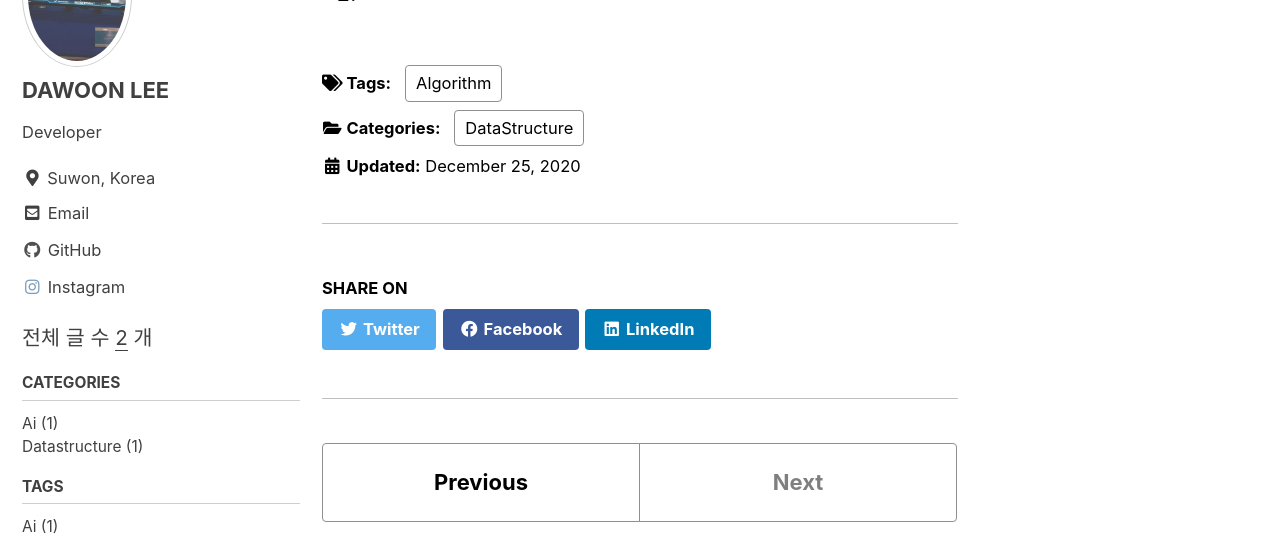
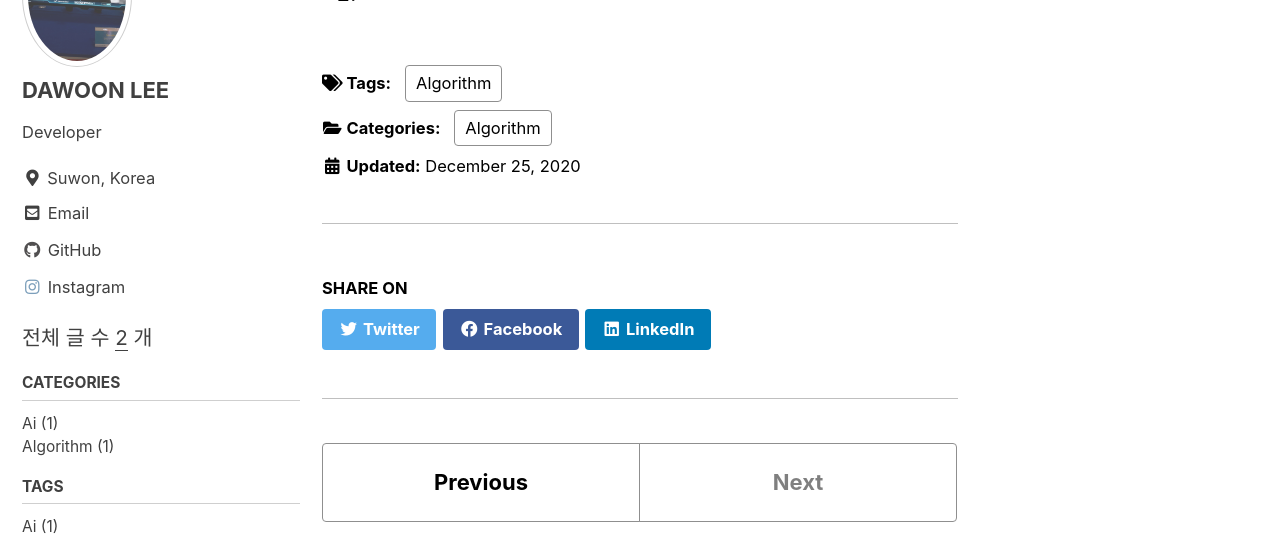
Before and after one commit to rhdrlvnd/rhdrlvnd.github.io, a Jekyll site: the page built from _posts/Algorithm/2020-12-25-BOJ14235.md, in a window 1280 px wide and 900 px high, scrolled down 1652 px. Shown: the part 142-682 px from the top of the window. Built offline with Jekyll 4.4.1, drawn with Linux system fonts in a browser that asks for light colours; cached includes are drawn as plain includes.

Commit message:
Update 2020-12-25-BOJ14235.md

```diff
--- a/_posts/Algorithm/2020-12-25-BOJ14235.md
+++ b/_posts/Algorithm/2020-12-25-BOJ14235.md
@@ -3,7 +3,7 @@ title:  BOJ 14235 크리스마스 선물
 excerpt: BOJ 14235 크리스마스 선물
 search: true
 categories:
-  - DataStructure
+  - Algorithm
 tags:
   - Algorithm
 last_modified_at: 2020-12-25T15:00:00+09:00
```
